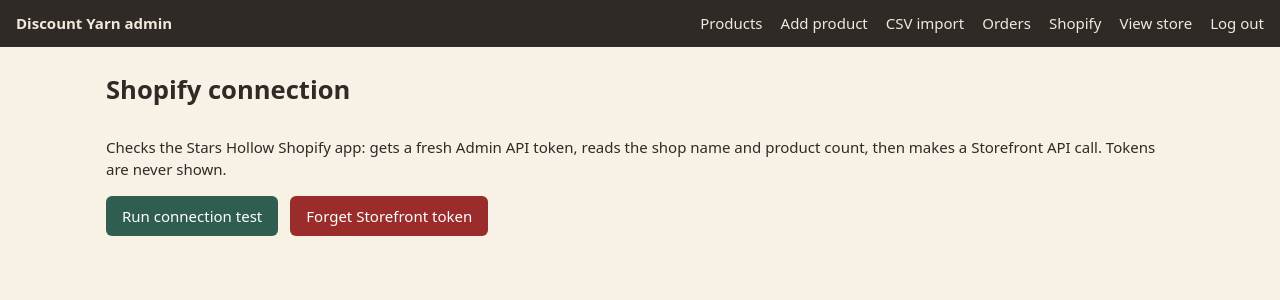
After one commit to aclark0114/Discount-yarn, a PHP site: page /admin/shopify.php in a window 1280 px wide. The commit adds this page. Shown: the top 300 px of the page. Run offline with PHP 8.4, Linux system fonts and the light colour scheme; the visitor is signed in with stand-in values (Sample User, id 1).

Commit message:
Connect to the Stars Hollow Shopify store (step 2 of the Shopify brief)
- Config now loads from /home/<user>/discount-yarn-config.php outside the
  web root, falling back to config.php in the document root.
- includes/shopify.php: Admin API token via the client credentials grant,
  cached with expiry and refreshed 5 minutes early under a file lock;
  clear admin error for shop_not_permitted and bad credentials, with a
  5 minute backoff instead of retrying. Storefront token from config or
  created once with storefrontAccessTokenCreate and cached.
- /admin/shopify.php and cron/shopify_check.php print shop name, product
  count, scopes and a Storefront API check without showing tokens.
- Cache and config kept out of git, deploy and the web.

Co-Authored-By: Claude Opus 5.5 <noreply@anthropic.com>
Claude-Session: https://claude.ai/code/session_019QnF9k6kqA417ZyZa34jBc

```diff
--- a/admin/_auth.php
+++ b/admin/_auth.php
@@ -39,6 +39,7 @@ function admin_header(string $title): void
     <a href="/admin/product_edit.php">Add product</a>
     <a href="/admin/import.php">CSV import</a>
     <a href="/admin/orders.php">Orders</a>
+    <a href="/admin/shopify.php">Shopify</a>
     <a href="/" target="_blank" rel="noopener">View store</a>
     <a href="/admin/logout.php">Log out</a>
   </nav>
--- /dev/null
+++ b/admin/shopify.php
@@ -0,0 +1,46 @@
+<?php
+require __DIR__ . '/_auth.php';
+require __DIR__ . '/../includes/shopify.php';
+
+$rows = null;
+if ($_SERVER['REQUEST_METHOD'] === 'POST') {
+    csrf_check();
+    if (isset($_POST['reset_storefront'])) {
+        try {
+            shopify_cache_delete('storefront_token.json');
+            flash('Cached Storefront token removed. The next check creates a new one.');
+        } catch (ShopifyError $ex) {
+            flash($ex->getMessage());
+        }
+        redirect('/admin/shopify.php');
+    }
+    $rows = shopify_connection_report();
+}
+
+admin_header('Shopify connection');
+?>
+<div class="head"><h1>Shopify connection</h1></div>
+<p>Checks the Stars Hollow Shopify app: gets a fresh Admin API token, reads the shop name and product count, then makes a Storefront API call. Tokens are never shown.</p>
+
+<form method="post" action="/admin/shopify.php" class="actions">
+  <?= csrf_field() ?>
+  <button type="submit">Run connection test</button>
+  <button type="submit" name="reset_storefront" value="1" class="danger">Forget Storefront token</button>
+</form>
+
+<?php if ($rows !== null): ?>
+<div class="table-wrap" style="margin-top:16px">
+<table>
+  <tbody>
+  <?php foreach ($rows as [$label, $ok, $detail]): ?>
+    <tr>
+      <th style="width:190px"><?= e($label) ?></th>
+      <td><?= $ok ? '<span style="color:#2f5d50;font-weight:700">OK</span>' : '<span class="flag">Problem</span>' ?></td>
+      <td><?= e($detail) ?></td>
+    </tr>
+  <?php endforeach; ?>
+  </tbody>
+</table>
+</div>
+<?php endif; ?>
+<?php admin_footer();
--- a/includes/bootstrap.php
+++ b/includes/bootstrap.php
@@ -4,12 +4,19 @@
 
 declare(strict_types=1);
 
-$configFile = getenv('STORE_CONFIG') ?: __DIR__ . '/../config.php';
+// Preferred: outside the web root, e.g. /home/<cpaneluser>/discount-yarn-config.php
+// (this file lives in /home/<cpaneluser>/public_html/discount-yarn.com/includes).
+const CONFIG_OUTSIDE_WEBROOT = __DIR__ . '/../../../discount-yarn-config.php';
+// Fallback: config.php in the document root, blocked by .htaccess.
+const CONFIG_FALLBACK = __DIR__ . '/../config.php';
+
+$configFile = getenv('STORE_CONFIG') ?: (is_file(CONFIG_OUTSIDE_WEBROOT) ? CONFIG_OUTSIDE_WEBROOT : CONFIG_FALLBACK);
 if (!is_file($configFile)) {
     http_response_code(500);
-    exit('Store is not configured yet. Copy config.sample.php to config.php.');
+    exit('Store is not configured yet. Copy config.sample.php to discount-yarn-config.php in your home folder.');
 }
 $CONFIG = require $configFile;
+define('CONFIG_FILE', realpath($configFile) ?: $configFile);
 
 if (PHP_SAPI !== 'cli' && session_status() === PHP_SESSION_NONE) {
     session_set_cookie_params([
--- /dev/null
+++ b/includes/shopify.php
@@ -0,0 +1,338 @@
+<?php
+// Shopify API access for the Stars Hollow store. Admin API tokens come from
+// the client credentials grant (they last 24 hours) and are cached in
+// cache_dir. The Storefront token is read from config or created once with
+// the Admin API and cached. Tokens are never logged or printed.
+
+declare(strict_types=1);
+
+class ShopifyError extends RuntimeException
+{
+}
+
+// Token refresh margin before Shopify's 24 hour expiry.
+const SHOPIFY_TOKEN_MARGIN = 300;
+// After a failed token request, wait this long before trying again on page loads.
+const SHOPIFY_AUTH_BACKOFF = 300;
+
+function shopify_domain(): string
+{
+    $domain = strtolower(trim((string)config('shopify.shop_domain')));
+    $domain = preg_replace('#^https?://#', '', $domain);
+    $domain = rtrim((string)$domain, '/');
+    if (!preg_match('/^[a-z0-9][a-z0-9-]*\.myshopify\.com$/', $domain)) {
+        throw new ShopifyError('shopify.shop_domain must be the store\'s *.myshopify.com address (find it in Shopify admin > Settings > Domains), not starshollowyarns.com.');
+    }
+    return $domain;
+}
+
+function shopify_base(): string
+{
+    // Local tests point this at a mock server. Never set on the live site.
+    $test = getenv('SHOPIFY_TEST_BASE');
+    return $test ? rtrim($test, '/') : 'https://' . shopify_domain();
+}
+
+function shopify_api_version(): string
+{
+    return (string)config('shopify.api_version', '2026-10');
+}
+
+function shopify_cache_dir(): string
+{
+    $dir = (string)config('cache_dir', '');
+    if ($dir === '') {
+        throw new ShopifyError('Set cache_dir in the config to a writable folder outside public_html.');
+    }
+    if (!is_dir($dir) && !@mkdir($dir, 0700, true)) {
+        throw new ShopifyError('cache_dir does not exist and could not be created: ' . $dir);
+    }
+    if (!is_writable($dir)) {
+        throw new ShopifyError('cache_dir is not writable: ' . $dir);
+    }
+    return rtrim($dir, '/');
+}
+
+function shopify_cache_read(string $name): ?array
+{
+    $path = shopify_cache_dir() . '/' . $name;
+    if (!is_file($path)) {
+        return null;
+    }
+    $data = json_decode((string)file_get_contents($path), true);
+    return is_array($data) ? $data : null;
+}
+
+function shopify_cache_write(string $name, array $data): void
+{
+    $path = shopify_cache_dir() . '/' . $name;
+    $tmp = $path . '.' . bin2hex(random_bytes(4)) . '.tmp';
+    file_put_contents($tmp, json_encode($data));
+    @chmod($tmp, 0600);
+    rename($tmp, $path);
+}
+
+function shopify_cache_delete(string $name): void
+{
+    @unlink(shopify_cache_dir() . '/' . $name);
+}
+
+// Runs $fn while holding an exclusive lock, so only one request refreshes a token.
+function shopify_with_lock(string $name, callable $fn)
+{
+    $fh = fopen(shopify_cache_dir() . '/' . $name . '.lock', 'c');
+    if (!$fh) {
+        return $fn();
+    }
+    try {
+        flock($fh, LOCK_EX);
+        return $fn();
+    } finally {
+        flock($fh, LOCK_UN);
+        fclose($fh);
+    }
+}
+
+// Returns [status, decoded body or null, raw body].
+function shopify_http(string $url, array $headers, string $body): array
+{
+    $ch = curl_init($url);
+    curl_setopt_array($ch, [
+        CURLOPT_RETURNTRANSFER => true,
+        CURLOPT_POST           => true,
+        CURLOPT_POSTFIELDS     => $body,
+        CURLOPT_HTTPHEADER     => array_merge(['Accept: application/json'], $headers),
+        CURLOPT_CONNECTTIMEOUT => 10,
+        CURLOPT_TIMEOUT        => 30,
+    ]);
+    $raw = curl_exec($ch);
+    $status = (int)curl_getinfo($ch, CURLINFO_HTTP_CODE);
+    $error = curl_error($ch);
+    curl_close($ch);
+    if ($raw === false) {
+        throw new ShopifyError('Could not reach Shopify: ' . $error);
+    }
+    $decoded = json_decode((string)$raw, true);
+    return [$status, is_array($decoded) ? $decoded : null, (string)$raw];
+}
+
+// Turns a failed token response into a message for the admin.
+function shopify_auth_error(int $status, ?array $json, string $raw): string
+{
+    $code = (string)($json['error'] ?? '');
+    $desc = (string)($json['error_description'] ?? '');
+    if ($code === 'shop_not_permitted' || str_contains($raw, 'shop_not_permitted')) {
+        return 'Shopify refused the token request (shop_not_permitted). The app and the store are in different Shopify organizations: '
+            . 'the app was probably created under the collaborator\'s organization instead of the store owner\'s. '
+            . 'Recreate the app in the Dev Dashboard of the organization that owns the store, install it, and update client_id and client_secret.';
+    }
+    if ($status === 401 || $code === 'invalid_client') {
+        return 'Shopify rejected the client ID or client secret (' . ($code ?: 'HTTP 401') . '). Copy both again from Dev Dashboard > app > Settings.';
+    }
+    if ($status === 404) {
+        return 'No Shopify store answered at ' . shopify_domain() . '. Check shopify.shop_domain.';
+    }
+    $detail = trim($code . ($desc !== '' ? ': ' . $desc : ''));
+    return 'Shopify token request failed (HTTP ' . $status . ($detail !== '' ? ', ' . $detail : '') . ').';
+}
+
+// Returns a valid Admin API access token, requesting a new one when the
+// cached one is within SHOPIFY_TOKEN_MARGIN of expiring. $force skips the
+// cache and the failure backoff (used by the admin test page).
+function shopify_admin_token(bool $force = false): string
+{
+    $fresh = function (?array $t): bool {
+        return $t && !empty($t['access_token']) && (int)($t['expires_at'] ?? 0) - SHOPIFY_TOKEN_MARGIN > time();
+    };
+    if (!$force && $fresh($cached = shopify_cache_read('admin_token.json'))) {
+        return $cached['access_token'];
+    }
+
+    return shopify_with_lock('admin_token', function () use ($force, $fresh) {
+        // Another request may have refreshed it while we waited for the lock.
+        if (!$force && $fresh($cached = shopify_cache_read('admin_token.json'))) {
+            return $cached['access_token'];
+        }
+        $fail = shopify_cache_read('admin_token_error.json');
+        if (!$force && $fail && time() - (int)$fail['at'] < SHOPIFY_AUTH_BACKOFF) {
+            throw new ShopifyError((string)$fail['message']);
+        }
+
+        $clientId = (string)config('shopify.client_id');
+        $secret = (string)config('shopify.client_secret');
+        if ($clientId === '' || $secret === '') {
+            throw new ShopifyError('Set shopify.client_id and shopify.client_secret in the config (Dev Dashboard > app > Settings).');
+        }
+        [$status, $json, $raw] = shopify_http(
+            shopify_base() . '/admin/oauth/access_token',
+            ['Content-Type: application/x-www-form-urlencoded'],
+            http_build_query(['grant_type' => 'client_credentials', 'client_id' => $clientId, 'client_secret' => $secret])
+        );
+        if ($status !== 200 || empty($json['access_token'])) {
+            $message = shopify_auth_error($status, $json, $raw);
+            shopify_cache_write('admin_token_error.json', ['at' => time(), 'message' => $message]);
+            error_log('Shopify auth failed: ' . $message);
+            throw new ShopifyError($message);
+        }
+        shopify_cache_delete('admin_token_error.json');
+        $token = [
+            'access_token' => (string)$json['access_token'],
+            'scope'        => (string)($json['scope'] ?? ''),
+            'expires_at'   => time() + (int)($json['expires_in'] ?? 86399),
+            'fetched_at'   => time(),
+        ];
+        shopify_cache_write('admin_token.json', $token);
+        return $token['access_token'];
+    });
+}
+
+// Scopes and expiry of the cached Admin token, without the token itself.
+function shopify_admin_token_info(): ?array
+{
+    $t = shopify_cache_read('admin_token.json');
+    return $t ? ['scope' => $t['scope'] ?? '', 'expires_at' => (int)$t['expires_at'], 'fetched_at' => (int)($t['fetched_at'] ?? 0)] : null;
+}
+
+function shopify_graphql_result(int $status, ?array $json, string $raw, string $api): array
+{
+    if ($status === 401 || $status === 403) {
+        throw new ShopifyError($api . ' API refused the token (HTTP ' . $status . '). Check the app is installed and has the needed scopes.');
+    }
+    if ($status !== 200 || $json === null) {
+        throw new ShopifyError($api . ' API request failed (HTTP ' . $status . ').');
+    }
+    if (!empty($json['errors'])) {
+        $msgs = array_map(fn($e) => is_array($e) ? (string)($e['message'] ?? '') : (string)$e, (array)$json['errors']);
+        throw new ShopifyError($api . ' API error: ' . implode('; ', array_filter($msgs)));
+    }
+    return (array)($json['data'] ?? []);
+}
+
+function shopify_admin_graphql(string $query, array $variables = []): array
+{
+    $token = shopify_admin_token();
+    [$status, $json, $raw] = shopify_http(
+        shopify_base() . '/admin/api/' . shopify_api_version() . '/graphql.json',
+        ['Content-Type: application/json', 'X-Shopify-Access-Token: ' . $token],
+        json_encode(['query' => $query, 'variables' => (object)$variables])
+    );
+    if ($status === 401) {
+        // Token revoked early (secret rotated, app reinstalled). Drop it so the next call refreshes.
+        shopify_cache_delete('admin_token.json');
+    }
+    return shopify_graphql_result($status, $json, $raw, 'Admin');
+}
+
+// Returns the Storefront token: from config, from the cache, or created once
+// through the Admin API and then cached.
+function shopify_storefront_token(): string
+{
+    $configured = trim((string)config('shopify.storefront_token', ''));
+    if ($configured !== '') {
+        return $configured;
+    }
+    $cached = shopify_cache_read('storefront_token.json');
+    if (!empty($cached['access_token'])) {
+        return $cached['access_token'];
+    }
+    return shopify_with_lock('storefront_token', function () {
+        $cached = shopify_cache_read('storefront_token.json');
+        if (!empty($cached['access_token'])) {
+            return $cached['access_token'];
+        }
+        $data = shopify_admin_graphql(
+            'mutation StorefrontAccessTokenCreate($input: StorefrontAccessTokenInput!) {
+               storefrontAccessTokenCreate(input: $input) {
+                 userErrors { field message }
+                 storefrontAccessToken { accessToken title accessScopes { handle } }
+               }
+             }',
+            ['input' => ['title' => 'discount-yarn.com']]
+        );
+        $result = $data['storefrontAccessTokenCreate'] ?? [];
+        if (!empty($result['userErrors'])) {
+            throw new ShopifyError('Could not create a Storefront token: ' . implode('; ', array_column($result['userErrors'], 'message')));
+        }
+        $tok = $result['storefrontAccessToken'] ?? null;
+        if (empty($tok['accessToken'])) {
+            throw new ShopifyError('Could not create a Storefront token: Shopify returned none.');
+        }
+        shopify_cache_write('storefront_token.json', [
+            'access_token' => (string)$tok['accessToken'],
+            'scopes'       => array_column((array)($tok['accessScopes'] ?? []), 'handle'),
+            'created_at'   => time(),
+        ]);
+        return (string)$tok['accessToken'];
+    });
+}
+
+function shopify_storefront_token_info(): array
+{
+    if (trim((string)config('shopify.storefront_token', '')) !== '') {
+        return ['source' => 'config', 'scopes' => []];
+    }
+    $c = shopify_cache_read('storefront_token.json');
+    return $c ? ['source' => 'cache', 'scopes' => (array)($c['scopes'] ?? []), 'created_at' => (int)$c['created_at']] : ['source' => 'none', 'scopes' => []];
+}
+
+function shopify_storefront_graphql(string $query, array $variables = []): array
+{
+    [$status, $json, $raw] = shopify_http(
+        shopify_base() . '/api/' . shopify_api_version() . '/graphql.json',
+        ['Content-Type: application/json', 'X-Shopify-Storefront-Access-Token: ' . shopify_storefront_token()],
+        json_encode(['query' => $query, 'variables' => (object)$variables])
+    );
+    return shopify_graphql_result($status, $json, $raw, 'Storefront');
+}
+
+// Runs the connection checks used by the admin page and the CLI script.
+// Returns a list of [label, ok, detail] rows. Never includes token values.
+function shopify_connection_report(): array
+{
+    $rows = [];
+    try {
+        $rows[] = ['Shop domain', true, shopify_domain()];
+        $dir = realpath(shopify_cache_dir()) ?: shopify_cache_dir();
+        // The store folder is the document root on the server, also when run from the CLI.
+        $docroot = realpath(__DIR__ . '/..') ?: '';
+        $public = $docroot !== '' && str_starts_with($dir . '/', rtrim($docroot, '/') . '/');
+        $rows[] = ['Cache folder', !$public, $dir . ($public ? ' (inside the web root: move it outside public_html)' : '')];
+        $rows[] = ['Config file', true, CONFIG_FILE];
+    } catch (ShopifyError $ex) {
+        $rows[] = ['Setup', false, $ex->getMessage()];
+        return $rows;
+    }
+
+    try {
+        shopify_admin_token(true);
+        $info = shopify_admin_token_info();
+        $rows[] = ['Admin token', true, 'OK, expires ' . date('M j, g:ia T', $info['expires_at']) . '. Scopes: ' . ($info['scope'] ?: 'none reported')];
+    } catch (ShopifyError $ex) {
+        $rows[] = ['Admin token', false, $ex->getMessage()];
+        return $rows;
+    }
+
+    try {
+        $d = shopify_admin_graphql('{ shop { name myshopifyDomain primaryDomain { url } currencyCode }
+            all: productsCount { count precision }
+            active: productsCount(query: "status:active") { count precision } }');
+        $shop = $d['shop'] ?? [];
+        $fmt = fn($c) => (int)($c['count'] ?? 0) . (($c['precision'] ?? 'EXACT') !== 'EXACT' ? '+' : '');
+        $rows[] = ['Shop (Admin API)', true, ($shop['name'] ?? '?') . ' (' . ($shop['primaryDomain']['url'] ?? $shop['myshopifyDomain'] ?? '') . ', ' . ($shop['currencyCode'] ?? '') . ')'];
+        $rows[] = ['Products (Admin API)', true, $fmt($d['active'] ?? []) . ' active of ' . $fmt($d['all'] ?? []) . ' total'];
+    } catch (ShopifyError $ex) {
+        $rows[] = ['Admin API', false, $ex->getMessage()];
+    }
+
+    try {
+        $d = shopify_storefront_graphql('{ shop { name } products(first: 1) { edges { node { title } } } }');
+        $info = shopify_storefront_token_info();
+        $first = $d['products']['edges'][0]['node']['title'] ?? null;
+        $rows[] = ['Storefront API', true, 'Shop "' . ($d['shop']['name'] ?? '?') . '", token from ' . $info['source']
+            . ($info['scopes'] ? ' (scopes: ' . implode(', ', $info['scopes']) . ')' : '')
+            . ($first !== null ? '. First listed product: ' . $first : '. No products are published to this app\'s sales channel yet.')];
+    } catch (ShopifyError $ex) {
+        $rows[] = ['Storefront API', false, $ex->getMessage()];
+    }
+    return $rows;
+}
```
Also changed, not shown: config.sample.php (+17 -2 lines), cron/shopify_check.php (added, +19 -0 lines), .cpanel.yml, .htaccess, README.md, 1 other file.
